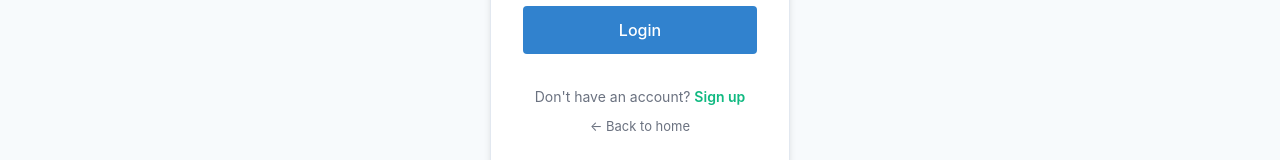
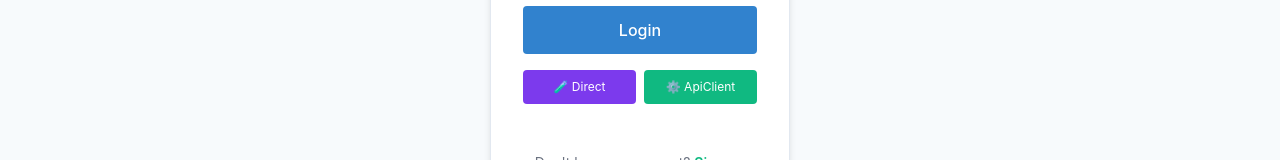
Before and after one commit to bcedergren/camplots-app, a Next.js app in the folder packages/frontend/: page /login in a window 1280 px wide. Shown: the part 624-784 px from the top of the page. Built offline with nearby package versions, Linux system fonts and the light colour scheme; no server answers.

Commit message:
Add interactive debug test buttons to login page
- Add direct API call test button
- Add apiClient test button
- Both show detailed console logging
- Help identify if issue is with fetch vs axios
- Enable quick testing without full login form

```diff
--- a/packages/frontend/src/app/login/page.tsx
+++ b/packages/frontend/src/app/login/page.tsx
@@ -220,6 +220,71 @@ const LoginPage = () => {
           Login
         </button>
 
+        {/* Quick Debug Tests */}
+        <div style={{ display: 'flex', gap: '8px', marginBottom: '16px' }}>
+          <button
+            type="button"
+            onClick={async () => {
+              console.log('🧪 Testing direct API call...');
+              try {
+                const response = await fetch('https://camplots-backend.onrender.com/api/v1/users/login', {
+                  method: 'POST',
+                  headers: { 'Content-Type': 'application/json' },
+                  body: JSON.stringify({ email: 'test@camplots.com', password: 'password123' })
+                });
+                console.log('🧪 Direct fetch response:', response.status, response.statusText);
+                const data = await response.json();
+                console.log('🧪 Direct fetch data:', data);
+                toast.success('Direct API test successful!');
+              } catch (err) {
+                console.error('🧪 Direct fetch error:', err);
+                toast.error('Direct API test failed!');
+              }
+            }}
+            style={{
+              flex: 1,
+              padding: '8px',
+              backgroundColor: '#7c3aed',
+              color: 'white',
+              border: 'none',
+              borderRadius: '4px',
+              fontSize: '12px'
+            }}
+          >
+            🧪 Direct
+          </button>
+
+          <button
+            type="button"
+            onClick={async () => {
+              console.log('⚙️ Testing apiClient...');
+              console.log('⚙️ Base URL:', apiClient.defaults.baseURL);
+              try {
+                const response = await apiClient.post('/users/login', {
+                  email: 'test@camplots.com',
+                  password: 'password123'
+                });
+                console.log('⚙️ ApiClient response:', response.status);
+                toast.success('ApiClient test successful!');
+              } catch (err) {
+                console.error('⚙️ ApiClient error:', err);
+                toast.error('ApiClient test failed!');
+              }
+            }}
+            style={{
+              flex: 1,
+              padding: '8px',
+              backgroundColor: '#10b981',
+              color: 'white',
+              border: 'none',
+              borderRadius: '4px',
+              fontSize: '12px'
+            }}
+          >
+            ⚙️ ApiClient
+          </button>
+        </div>
+
         <div
           style={{
             marginTop: '16px',
```
